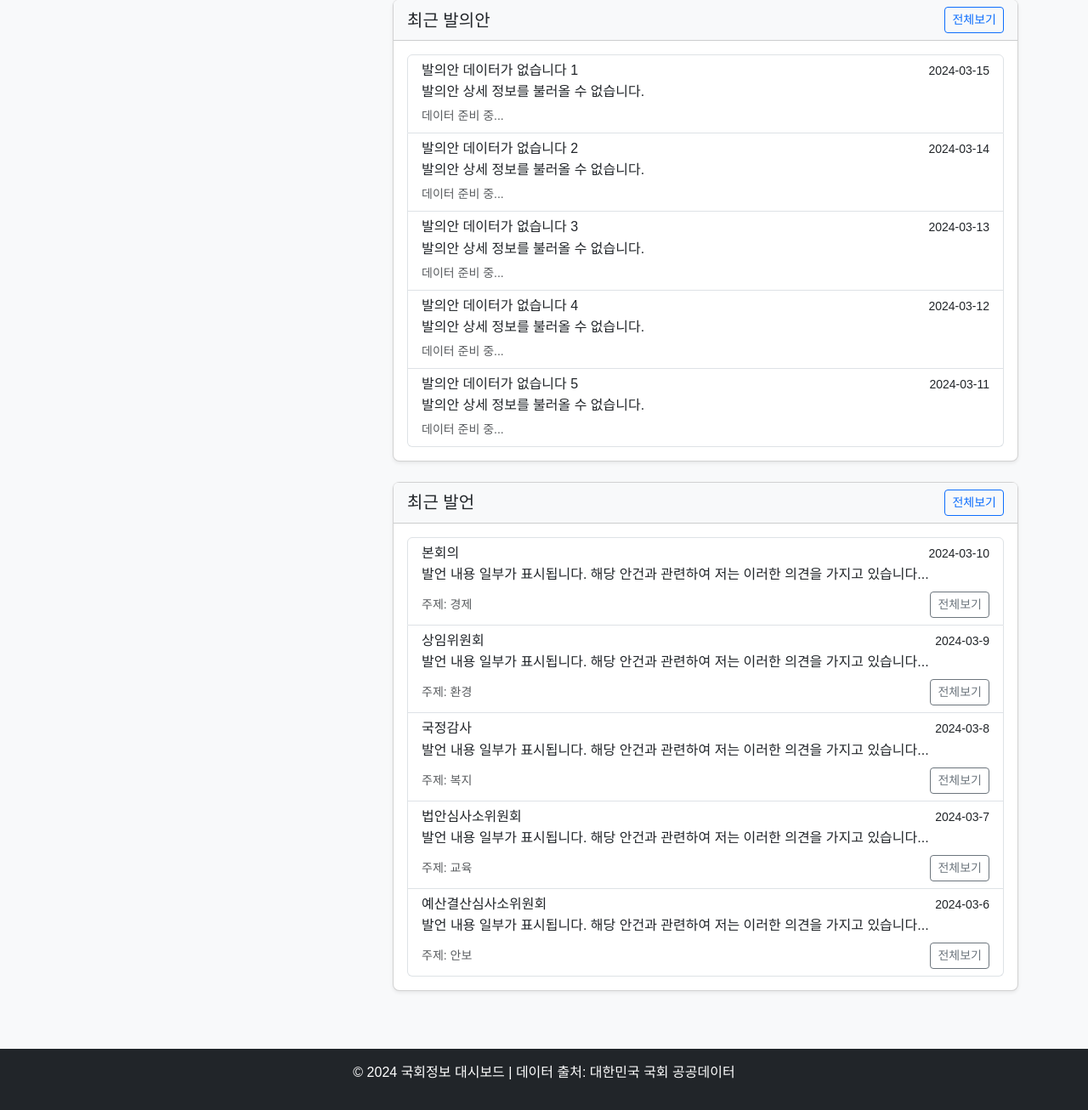
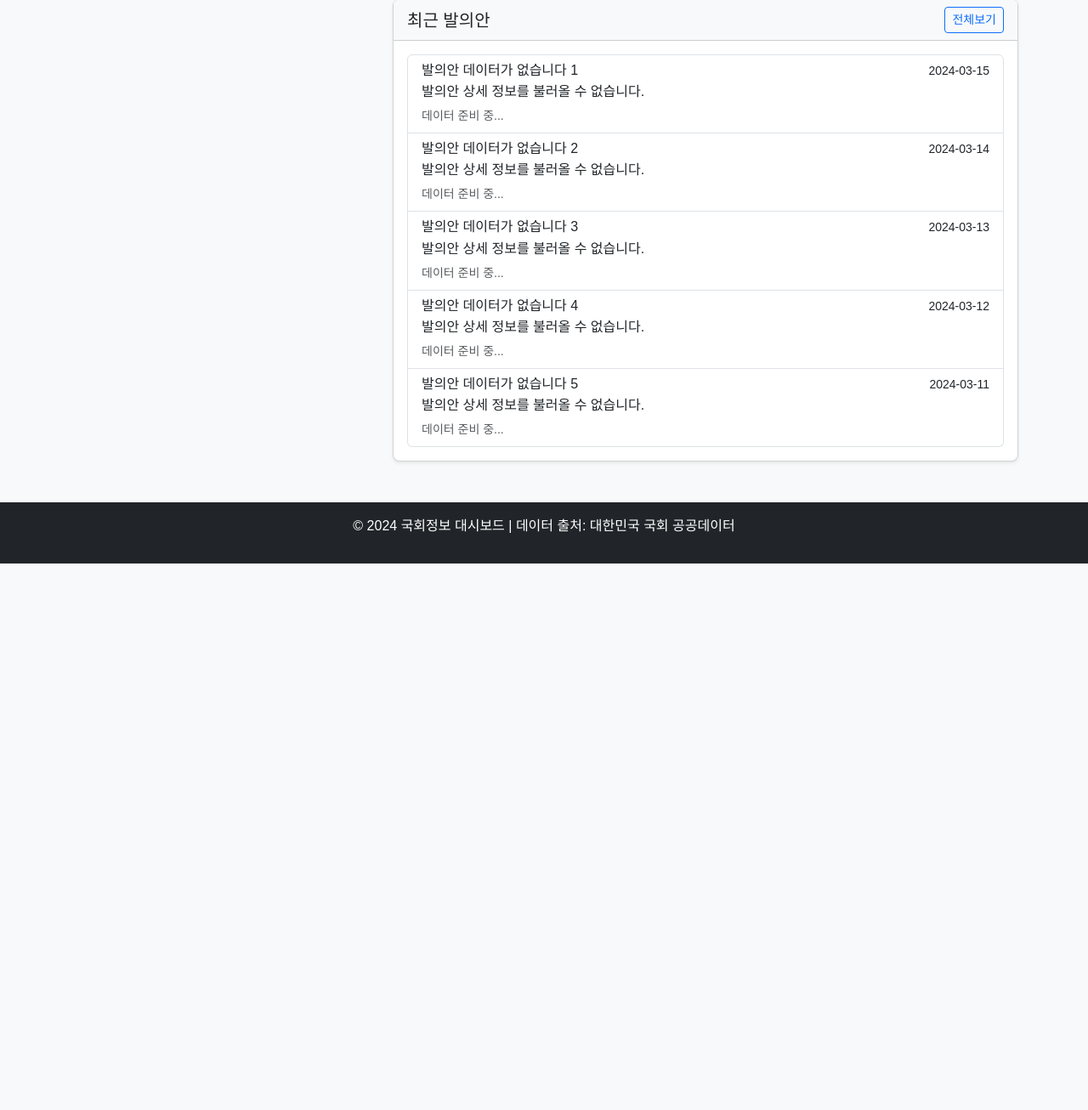
Before and after one commit to person3113/national-assembly-dashboard, a FastAPI app: page /members/17 in a window 1280 px wide. Shown: the part 968-2274 px from the top of the page at 85% size. After the commit the page ends 1631 px from the top, so only its background shows below. Run offline with FastAPI, Linux system fonts and the light colour scheme; data comes from the database, SQL or seed files in the repository; both versions use the stored data as it was after the commit; data that the repository does not hold is empty.

Commit message:
- [v] footer를 항상 화면 제일 밑에 붙어있게 고정시키기 - [v] 의원 상세페이지에서 최근 발언 부분과 관련된 코드 빼기 - [v] 의원 상세페이지에서 최근 발의안 부분 눌렀을 때 제대로 안 됨. 확실한 경로로 의안 상세페이지로 이동할 수 있도록 수정

```diff
--- a/app/main.py
+++ b/app/main.py
@@ -408,10 +408,20 @@ async def sync_bills_data(db: Session, max_pages: int = 10, update_existing: boo
                         co_proposers=", ".join(co_proposers) if co_proposers else None
                     )
 
+                    # 제안자명 정제
+                    if rep_proposer:
+                        clean_name = rep_proposer
+                        for suffix in ["의원", "위원장", "위원회"]:
+                            clean_name = clean_name.replace(suffix, "").strip()
+                        new_bill.proposer_clean = clean_name
+
                     # 대표 발의자가 있으면 의원 테이블에서 조회하여 연결
                     if rep_proposer and "위원장" not in rep_proposer and rep_proposer != "정부":
+                        # 정제된 이름으로 조회
+                        clean_name = new_bill.proposer_clean if new_bill.proposer_clean else rep_proposer.replace("의원", "").strip()
+
                         proposer_member = db.query(MemberModel).filter(
-                            MemberModel.name == rep_proposer
+                            MemberModel.name == clean_name
                         ).first()
 
                         if proposer_member:
@@ -766,7 +776,16 @@ async def member_detail_page(
     try:
         # 국회의원이 대표발의한 법안 목록 조회 (최근 5개)
         bills = db.query(BillModel)\
-            .filter(BillModel.rep_proposer == member.name)\
+            .filter(
+                # 1) 대표발의자 이름이 의원 이름과 일치하거나
+                (BillModel.rep_proposer == member.name) |
+                # 2) 대표발의자 이름이 "의원"이 붙은 형태와 일치하거나
+                (BillModel.rep_proposer == member.name + "의원") |
+                # 3) 제안자 이름이 의원 이름과 일치하거나
+                (BillModel.proposer == member.name) |
+                # 4) 제안자 이름이 "의원"이 붙은 형태와 일치
+                (BillModel.proposer == member.name + "의원")
+            )\
             .order_by(BillModel.proposal_date.desc())\
             .limit(5).all()
 
@@ -778,27 +797,6 @@ async def member_detail_page(
                 pass
             except Exception as e:
                 logger.error(f"의원 발의안 API 조회 중 오류: {e}")
-
-        # 국회의원 발언 목록 가져오기 (API 호출) - 기존 코드 유지
-        speech_data = []
-        try:
-            speech_records = assembly_api.get_speech_records(member_name=member.name)
-            speech_data = speech_records[:5] if len(speech_records) > 0 else []
-            logger.info(f"{member.name} 의원의 발언 데이터 {len(speech_data)}개 조회 성공")
-        except Exception as e:
-            logger.error(f"발언 데이터 조회 중 오류: {e}")
-            speech_data = []
-
-        # 발언 데이터 포맷팅
-        speeches = []
-        for speech in speech_data:
-            speeches.append({
-                "meeting_type": speech.get("TITLE", "본회의"),
-                "date": speech.get("TAKING_DATE", ""),
-                "content": speech.get("CONTENT", "발언 내용이 제공되지 않습니다.")[:100] + "...",
-                "topic": speech.get("TOPIC", "일반 발언"),
-                "link": speech.get("LINK_URL", "#")
-            })
 
         # 활동 지표 계산 (기존 코드 유지)
         activity_data = {
@@ -824,7 +822,6 @@ async def member_detail_page(
                 "request": request,
                 "member": member,
                 "bills": bills,
-                "speeches": speeches,
                 "activity_data": activity_data
             }
         )
@@ -1023,12 +1020,24 @@ async def bill_detail_page(
             if bill_id:
                 proposers_info = assembly_api.get_bill_proposers(bill_id)
 
+            # API 응답 구조 로깅
+            logger.info(f"발의안 API 응답 필드: {list(bill_data.keys())}")
+
+            # 발의자 정보를 다양한 필드에서 찾기
+            proposer_info = ""
+            possible_fields = ["PPSR_CN", "PPSR_NM", "PROPOSER", "PRESENTER", "BILL_PRESENTER"]
+            for field in possible_fields:
+                if field in bill_data and bill_data[field]:
+                    proposer_info = bill_data[field]
+                    logger.info(f"발의자 정보 필드 '{field}' 사용: {proposer_info}")
+                    break
+
             # 응답 구성
             bill = {
                 "id": bill_id,
                 "bill_no": bill_no,
                 "title": bill_data.get("BILL_NM", ""),
-                "proposer": bill_data.get("PPSR_NM", ""),
+                "proposer": proposer_info,  # 위에서 찾은 발의자 정보
                 "committee": bill_data.get("JRCMIT_NM", ""),
                 "proposal_date": bill_data.get("PPSL_DT", ""),
                 "status": bill_data.get("RGS_CONF_RSLT", "계류"),
@@ -1044,12 +1053,24 @@ async def bill_detail_page(
             # DB에서 조회한 경우 co_proposers가 문자열이므로 리스트로 변환
             co_proposers = bill.co_proposers.split(", ") if bill.co_proposers else []
 
+            # 발의자 정보 구성
+            proposer_info = ""
+            if bill.co_proposers:
+                # co_proposers가 있으면 "대표발의자 등 X인" 형식으로 생성
+                if bill.rep_proposer:
+                    proposer_count = len(co_proposers) + 1  # 대표발의자 포함
+                    proposer_info = f"{bill.rep_proposer}의원 등 {proposer_count}인"
+                else:
+                    proposer_info = bill.proposer or "정보 없음"
+            else:
+                proposer_info = bill.proposer or "정보 없음"
+
             # 필요한 추가 정보 구성
             bill = {
                 "id": bill.bill_id,
                 "bill_no": bill.bill_no,
                 "title": bill.title,
-                "proposer": bill.proposer,
+                "proposer": proposer_info,  # 발의자 정보 설정
                 "committee": bill.committee,
                 "proposal_date": bill.proposal_date,
                 "status": bill.status,
--- a/app/models/bill.py
+++ b/app/models/bill.py
@@ -27,6 +27,7 @@ class Bill(Base):
     # 관계 설정 (발의자와의 관계)
     proposer_id = Column(Integer, ForeignKey("members.id"), nullable=True)
     proposer_member = relationship("Member", back_populates="bills")
+    proposer_clean = Column(String, index=True, nullable=True) # 정제된 제안자명 필드 추가
 
 # Member 모델에 bills 관계 추가 - 순환 참조 방지를 위해 별도 import
 from app.models.member import Member
--- a/app/services/assembly_api.py
+++ b/app/services/assembly_api.py
@@ -419,11 +419,18 @@ class AssemblyAPI:
         # 기본 반환값 설정
         result = {
             "rep_proposer": None,
+            "proposer_info": None,  # 제안자 정보 (예: "홍길동의원 등 10인") 필드 추가
             "co_proposers": []
         }
 
         # 의안 기본 정보에서 제안자 추출 시도
         if bill_data:
+            # 가능한 제안자 정보 필드들을 검사
+            for field in ["PPSR_CN", "PPSR_NM", "PROPOSER", "PRESENTER"]:
+                if field in bill_data and bill_data[field]:
+                    result["proposer_info"] = bill_data[field]
+                    break
+
             # 의안명에서 발의자 추출 시도 (예: "xxx법률안(홍길동의원 대표발의)")
             bill_name = bill_data.get("BILL_NAME", "")
             if "의원 대표발의" in bill_name:
--- a/app/templates/base.html
+++ b/app/templates/base.html
@@ -14,6 +14,27 @@
     <style>
         .white-space-pre-wrap {
             white-space: pre-wrap;
+        }
+
+         /* 푸터 고정을 위한 스타일 추가 */
+         html, body {
+            height: 100%;
+            margin: 0;
+        }
+
+        body {
+            display: flex;
+            flex-direction: column;
+            min-height: 100vh;
+        }
+
+        main {
+            flex: 1 0 auto;
+        }
+
+        footer {
+            flex-shrink: 0;
+            margin-top: auto;
         }
     </style>
 
@@ -55,8 +76,8 @@
         {% block content %}{% endblock %}
     </main>
 
-    <!-- 푸터 -->
-    <footer class="bg-dark text-white mt-5 py-3">
+    <!-- 푸터 - margin-top 제거 (margin-top: auto로 대체됨) -->
+    <footer class="bg-dark text-white py-3">
         <div class="container text-center">
             <p>&copy; 2024 국회정보 대시보드 | 데이터 출처: 대한민국 국회 공공데이터</p>
         </div>
--- a/app/templates/member_detail.html
+++ b/app/templates/member_detail.html
@@ -146,7 +146,7 @@
                 <div class="list-group">
                     {% if bills %}
                         {% for bill in bills %}
-                        <a href="/bills/{{ bill.id }}" class="list-group-item list-group-item-action">
+                        <a href="/bills/{{ bill.bill_no }}" class="list-group-item list-group-item-action">
                             <div class="d-flex w-100 justify-content-between">
                                 <h6 class="mb-1">{{ bill.title }}</h6>
                                 <small>{{ bill.proposal_date }}</small>
@@ -165,46 +165,6 @@
                             <p class="mb-1">발의안 상세 정보를 불러올 수 없습니다.</p>
                             <small class="text-muted">데이터 준비 중...</small>
                         </a>
-                        {% endfor %}
-                    {% endif %}
-                </div>
-            </div>
-        </div>
-
-        <div class="card">
-            <div class="card-header d-flex justify-content-between align-items-center">
-                <h5 class="mb-0">최근 발언</h5>
-                <a href="/members/{{ member.id }}/speeches" class="btn btn-sm btn-outline-primary">전체보기</a>
-            </div>
-            <div class="card-body">
-                <div class="list-group">
-                    {% if speeches %}
-                        {% for speech in speeches %}
-                        <div class="list-group-item">
-                            <div class="d-flex w-100 justify-content-between">
-                                <h6 class="mb-1">{{ speech.meeting_type }}</h6>
-                                <small>{{ speech.date }}</small>
-                            </div>
-                            <p class="mb-1">{{ speech.content }}</p>
-                            <div class="d-flex justify-content-between align-items-center mt-2">
-                                <small class="text-muted">주제: {{ speech.topic }}</small>
-                                <a href="{{ speech.link }}" class="btn btn-sm btn-outline-secondary">전체보기</a>
-                            </div>
-                        </div>
-                        {% endfor %}
-                    {% else %}
-                        {% for i in range(5) %}
-                        <div class="list-group-item">
-                            <div class="d-flex w-100 justify-content-between">
-                                <h6 class="mb-1">{{ ["본회의", "상임위원회", "국정감사", "법안심사소위원회", "예산결산심사소위원회"][i] }}</h6>
-                                <small>2024-03-{{ 10-i }}</small>
-                            </div>
-                            <p class="mb-1">발언 내용 일부가 표시됩니다. 해당 안건과 관련하여 저는 이러한 의견을 가지고 있습니다...</p>
-                            <div class="d-flex justify-content-between align-items-center mt-2">
-                                <small class="text-muted">주제: {{ ["경제", "환경", "복지", "교육", "안보"][i] }}</small>
-                                <a href="#" class="btn btn-sm btn-outline-secondary">전체보기</a>
-                            </div>
-                        </div>
                         {% endfor %}
                     {% endif %}
                 </div>
```
Also changed, not shown: app/templates/bill_detail.html (+2 -6 lines), README.md, app.db.
